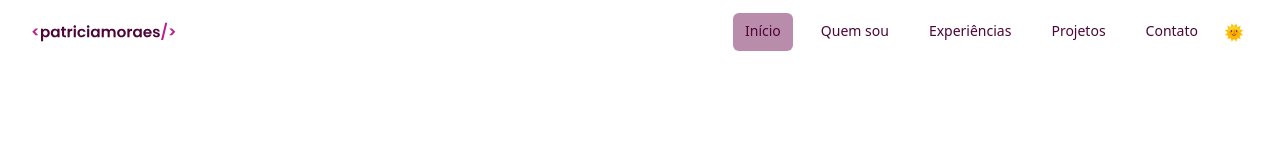
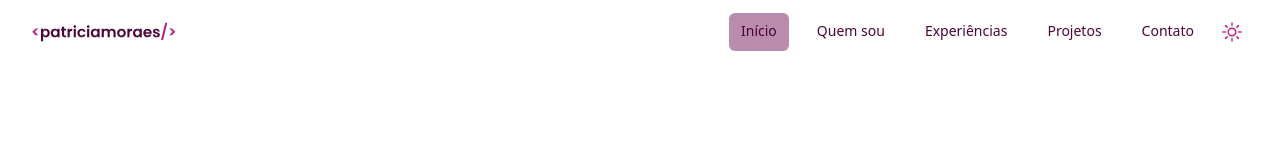
Before and after one commit to wentzpatricia/portfolio, a React (Vite) app: page / in a window 1280 px wide. Shown: the top 160 px of the page. Built offline with nearby package versions, Linux system fonts and the light colour scheme.

Commit message:
feat: alterando logo dark/light

```diff
--- a/src/components/ThemeToggle/ThemeToggle.tsx
+++ b/src/components/ThemeToggle/ThemeToggle.tsx
@@ -1,4 +1,5 @@
 import { useEffect, useState } from "react";
+import { MoonIcon, SunIcon } from "@heroicons/react/24/outline";
 
 export function ThemeToggle()  {
   const [theme, setTheme] = useState('light');
@@ -23,9 +24,10 @@ export function ThemeToggle()  {
   }, []);
 
   return (
-    <button type="button" className="ml-2.5 p-1 hover:bg-medium-red-violet-800/50 rounded cursor-pointer" onClick={toggleTheme}>
-      {theme === 'light' && '🌞'}
-      {theme === 'dark' && '🌙'}
+    <button type="button" className="ml-2.5 p-1
+     hover:bg-medium-red-violet-800/50 rounded cursor-pointer"
+      onClick={toggleTheme}>
+      {theme === 'dark' ? (<MoonIcon  className="h-6 w-6 text-medium-red-violet-700"/> ) : (<SunIcon className="h-6 w-6 text-medium-red-violet-700"/>)}
     </button>
   );
 
```
